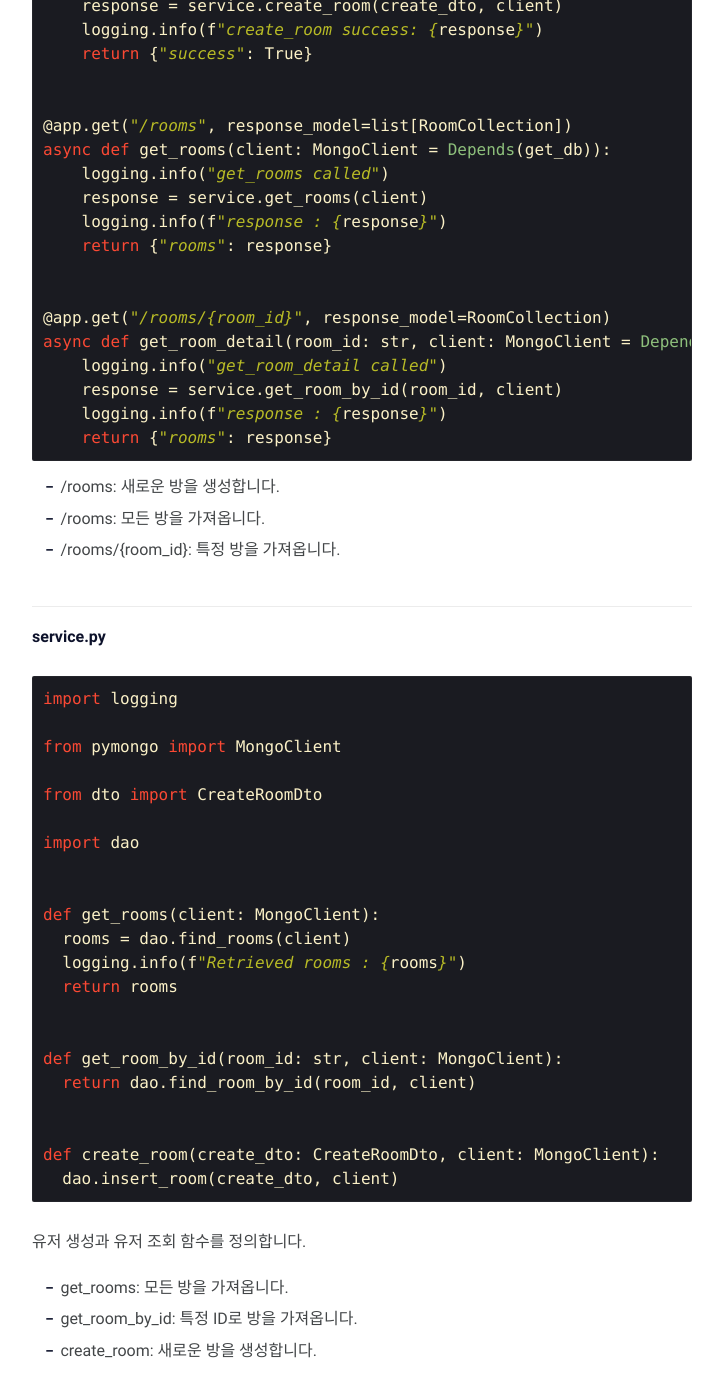
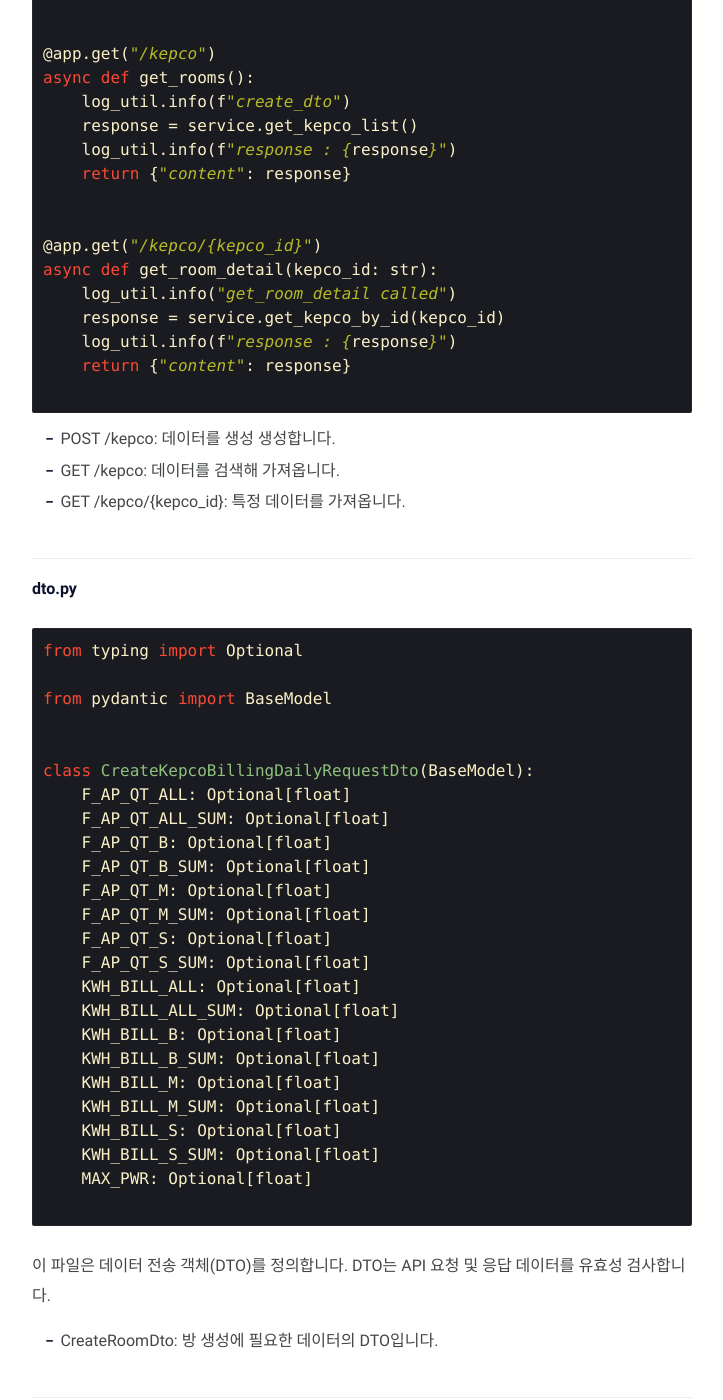
Before and after one commit to jd6186/jd6186.github.io, a Jekyll site: the page built from _posts/BackEnd/Python/2024-02-13-FastAPI_MongoDB.md, in a window 1280 px wide and 1400 px high, scrolled down 1569 px. Shown: the whole window, without its empty margins (278-1001 px from the left). Built offline with Jekyll 4.4.1, drawn with Linux system fonts in a browser that asks for light colours; comment, search, counter and statistics services are not loaded; some of the changed text lies outside the part shown.

Commit message:
[Source Update] python, mongodb 연결 방법 정리

````diff
--- a/_posts/BackEnd/Python/2024-02-13-FastAPI_MongoDB.md
+++ b/_posts/BackEnd/Python/2024-02-13-FastAPI_MongoDB.md
@@ -1,6 +1,6 @@
 ---
 layout: post
-title: "[Python] FastAPI MongoDB 연동 가이드"
+title: "[Python] FastAPI MongoDB 연입 가이드"
 tags: [BackEnd PYTHON]
 ---
 
@@ -24,71 +24,99 @@ FastAPI는 Python 기반 웹 API 프레임워크로, 빠르고 효율적인 API
 **main.py**
 
 ```python
-from fastapi import FastAPI, Depends
-import logging
-from pymongo import MongoClient
+from fastapi import FastAPI, Body
+
+import log_util
+from dto import CreateKepcoBillingDailyRequestDto
 import service
-from database import get_db
-from dto import CreateRoomDto
-from models import RoomCollection
 
 app = FastAPI()
-logging.basicConfig(level=logging.INFO)
 
 
-@app.post("/rooms")
-async def create_room(create_dto: CreateRoomDto, client: MongoClient = Depends(get_db)):
-    logging.info("create_room called")
-    response = service.create_room(create_dto, client)
-    logging.info(f"create_room success: {response}")
-    return {"success": True}
+@app.post("/kepco")
+async def create_room(create_dto: CreateKepcoBillingDailyRequestDto = Body(...)):
+    log_util.info(f"create_room")
+    response = service.create_kepco(create_dto)
+    log_util.info(f"create_room success: {response}")
+    return {"content": True}
 
 
-@app.get("/rooms", response_model=list[RoomCollection])
-async def get_rooms(client: MongoClient = Depends(get_db)):
-    logging.info("get_rooms called")
-    response = service.get_rooms(client)
-    logging.info(f"response : {response}")
-    return {"rooms": response}
+@app.get("/kepco")
+async def get_rooms():
+    log_util.info(f"create_dto")
+    response = service.get_kepco_list()
+    log_util.info(f"response : {response}")
+    return {"content": response}
 
 
-@app.get("/rooms/{room_id}", response_model=RoomCollection)
-async def get_room_detail(room_id: str, client: MongoClient = Depends(get_db)):
-    logging.info("get_room_detail called")
-    response = service.get_room_by_id(room_id, client)
-    logging.info(f"response : {response}")
-    return {"rooms": response}
+@app.get("/kepco/{kepco_id}")
+async def get_room_detail(kepco_id: str):
+    log_util.info("get_room_detail called")
+    response = service.get_kepco_by_id(kepco_id)
+    log_util.info(f"response : {response}")
+    return {"content": response}
+
 ```
-* /rooms: 새로운 방을 생성합니다.
-* /rooms: 모든 방을 가져옵니다.
-* /rooms/{room_id}: 특정 방을 가져옵니다.
+* POST /kepco: 데이터를 생성 생성합니다.
+* GET /kepco: 데이터를 검색해 가져옵니다.
+* GET /kepco/{kepco_id}: 특정 데이터를 가져옵니다.
 <br/><br/>
+
+---
+**dto.py**
+
+```python
+from typing import Optional
+
+from pydantic import BaseModel
+
+
+class CreateKepcoBillingDailyRequestDto(BaseModel):
+    F_AP_QT_ALL: Optional[float]
+    F_AP_QT_ALL_SUM: Optional[float]
+    F_AP_QT_B: Optional[float]
+    F_AP_QT_B_SUM: Optional[float]
+    F_AP_QT_M: Optional[float]
+    F_AP_QT_M_SUM: Optional[float]
+    F_AP_QT_S: Optional[float]
+    F_AP_QT_S_SUM: Optional[float]
+    KWH_BILL_ALL: Optional[float]
+    KWH_BILL_ALL_SUM: Optional[float]
+    KWH_BILL_B: Optional[float]
+    KWH_BILL_B_SUM: Optional[float]
+    KWH_BILL_M: Optional[float]
+    KWH_BILL_M_SUM: Optional[float]
+    KWH_BILL_S: Optional[float]
+    KWH_BILL_S_SUM: Optional[float]
+    MAX_PWR: Optional[float]
+
+```
+이 파일은 데이터 전송 객체(DTO)를 정의합니다. DTO는 API 요청 및 응답 데이터를 유효성 검사합니다.
+
+* CreateRoomDto: 방 생성에 필요한 데이터의 DTO입니다.
+  <br/><br/>
 
 ---
 **service.py**
 
 ```python
-import logging
-
-from pymongo import MongoClient
-
-from dto import CreateRoomDto
-
 import dao
+import log_util
+from dto import CreateKepcoBillingDailyRequestDto
 
 
-def get_rooms(client: MongoClient):
-  rooms = dao.find_rooms(client)
-  logging.info(f"Retrieved rooms : {rooms}")
-  return rooms
+def get_kepco_list():
+    rooms = dao.find_kepco_list()
+    log_util.info(f"Retrieved rooms : {rooms}")
+    return rooms
 
 
-def get_room_by_id(room_id: str, client: MongoClient):
-  return dao.find_room_by_id(room_id, client)
+def get_kepco_by_id(room_id: str):
+    return dao.find_kepco_by_id(room_id)
 
 
-def create_room(create_dto: CreateRoomDto, client: MongoClient):
-  dao.insert_room(create_dto, client)
+def create_kepco(create_dto: CreateKepcoBillingDailyRequestDto):
+    dao.insert_kepco(create_dto)
 ```
 유저 생성과 유저 조회 함수를 정의합니다.
 * get_rooms: 모든 방을 가져옵니다.
@@ -100,55 +128,58 @@ def create_room(create_dto: CreateRoomDto, client: MongoClient):
 **dao.py**
 
 ```python
-import logging
 from datetime import timedelta, timezone, datetime
 from bson import ObjectId
-from pymongo import MongoClient
-from dto import CreateRoomDto
-from models import RoomCollection
 
-collection = 'room'
+import log_util
+from database import client
+from dto import CreateKepcoBillingDailyRequestDto
+from models import KepcoBillingDaily
+
+collection = 'kepco_billing_daily'
+collection_temp = 'kepco_billing_daily_temp'
 
 
-def find_rooms(client: MongoClient):
-    date = "{:%Y-%m-%d %H:%M:%S}".format(datetime.now(timezone(timedelta(hours=9))) - timedelta(days=2))
+def find_kepco_list():
+    log_util.info(f"find_kepco_list START --------------------------------------")
 
     # Mongo 쿼리는 이런 식으로 활용하면 됨
-    pipeline = [
-        {"$sort": {"createdAt": -1}}, # 최신순으로 정렬
-        {'$match': {'createdAt': {'$lt': date}}}, # 2일 이전 데이터만 조회
-        {"$group": {"_id": "room_id", "room_data": {"$first": "$$ROOT"}}}, # 중복 제거
-        {"$project": {"_id": 0, "room_id": "$_id", "room_data": 1}} # 필요한 필드만 조회
+    yesterday = "{:%Y-%m-%d %H:%M:%S}".format(datetime.now(timezone(timedelta(hours=9))) - timedelta(days=1))
+    search_pipeline = [
+        {"$sort": {"_id": -1}},
+        {'$match': {'F_AP_QT_ALL': {"$gt": 10}}},
+        {"$limit": 10}
     ]
-    cursor = client[collection].aggregate(pipeline)
-    logging.info(f"cursor: {cursor}")
-    result_list = [RoomCollection(**result["room_data"]).dict() for result in cursor]
-    logging.info(f"result_list: {result_list}")
-    if result_list:
-        return [RoomCollection(**result).dict() for result in result_list]
+    cursor = client[collection].aggregate(search_pipeline)
+    if not cursor:
+        return None
+    result_list = [KepcoBillingDaily(result) for result in cursor]
+    log_util.info(f"result_list: {result_list}")
+    return result_list
 
 
-def find_room_by_id(room_id: str, client: MongoClient):
-    logging.info(f"room_id: {room_id}")
+def find_kepco_by_id(room_id: str):
+    log_util.info(f"find_kepco_by_id START --------------------------------------")
     room_id = ObjectId(room_id)
-    result = client[collection].find_one({"_id": room_id})
-    logging.info(f"mongo result : {result}")
-    if result:
-        return RoomCollection(**result).dict()
+    response = client[collection].find_one({"_id": room_id})
+    if response:
+        return KepcoBillingDaily(response)
 
 
-def insert_room(create_dto: CreateRoomDto, client: MongoClient):
+def insert_kepco(create_dto: CreateKepcoBillingDailyRequestDto):
+    log_util.info(f"insert_kepco START --------------------------------------")
     create_dto = create_dto.model_dump()
-    logging.info(f"create_dto: {create_dto}")
-    print(f"create_dto: {create_dto}")
     # 데이터 삽입
-    result = client[collection].insert_one(create_dto)
+    log_util.info(f"create test; {create_dto}")
+    response = client[collection_temp].insert_one(create_dto)
 
     # 삽입 결과 확인
-    if result.acknowledged:
-        print("데이터 삽입 성공!")
+    if response.acknowledged:
+        log_util.info("데이터 삽입 성공!")
     else:
-        print("데이터 삽입 실패:", result.error)
+        log_util.error("데이터 삽입 실패:", response.error)
+
+
 ```
 위 코드는 FastAPI와 MongoDB를 연동하여 사용자 정보를 저장하고 조회하는 코드입니다.<br/>
 유저 생성과 유저 조회 함수를 정의합니다. 이때, models에 정의된 User에서 MongoDB의 '_id'를 Python Code에서 'id'로 변환하여 정상적으로 조회됩니다.
@@ -162,128 +193,139 @@ def insert_room(create_dto: CreateRoomDto, client: MongoClient):
 **models.py**
 
 ```python
-from typing import Annotated, Optional
-from pydantic import BaseModel, BeforeValidator, Field
-
-StringConvertType = Annotated[str, BeforeValidator(str)]
-IntegerConvertType = Annotated[int, BeforeValidator(int)]
+class BaseMongoModel:
+    def __init__(self, obj: dict):
+        for key, value in obj.items():
+            if key == "_id":
+                self.id = str(value)
+            elif isinstance(value, float):
+                self.__setattr__(key, float(value))
+            elif isinstance(value, bool):
+                self.__setattr__(key, bool(value))
+            elif isinstance(value, str):
+                self.__setattr__(key, str(value))
 
 
-class RoomCollection(BaseModel):
-  id: Optional[StringConvertType] = Field(alias="_id", default=None)
-  category: str = None
-  description: str = None
-  name: str = None
-  order: int = None
-  room_type: StringConvertType = Field(alias="roomType", default=None)
-  square_meter: IntegerConvertType = Field(alias="squareMeter", default=None)
+class KepcoBillingDaily(BaseMongoModel):
+    id: str = None
+    F_AP_QT_ALL: float = None
+    F_AP_QT_ALL_SUM: float = None
+    F_AP_QT_B: float = None
+    F_AP_QT_B_SUM: float = None
+    F_AP_QT_M: float = None
+    F_AP_QT_M_SUM: float = None
+    F_AP_QT_S: float = None
+    F_AP_QT_S_SUM: float = None
+    KWH_BILL_ALL: float = None
+    KWH_BILL_ALL_SUM: float = None
+    KWH_BILL_B: float = None
+    KWH_BILL_B_SUM: float = None
+    KWH_BILL_M: float = None
+    KWH_BILL_M_SUM: float = None
+    KWH_BILL_S: float = None
+    KWH_BILL_S_SUM: float = None
+    MAX_PWR: float = None
+
+
 ```
-python 문법 중 '_'를 사용하여 변수명을 지정하면, 해당 변수는 private 변수로 취급되어 외부에서 접근할 수 없습니다.<br/>
-위와 같이 모델을 관리하면 MongoDB의 '_id'가 Python Code에서 'id'로 변환되어 정상적으로 조회됩니다.
+model 객체를 생성 시 자동으로 변환이 가능하도록 BaseMongoModel을 상속받아 구현합니다.
 
 * RoomCollection: 방의 모델입니다.
-<br/><br/>
-
----
-**dto.py**
-
-```python
-from pydantic import BaseModel, Field
-
-
-class CreateRoomDto(BaseModel):
-  category: str = Field(max_length=100)
-  description: str = Field(max_length=100)
-  name: str = Field(max_length=100)
-  order: int
-  room_type: str = Field(max_length=100)
-  square_meter: int
-```
-이 파일은 데이터 전송 객체(DTO)를 정의합니다. DTO는 API 요청 및 응답 데이터를 유효성 검사합니다.
-
-* CreateRoomDto: 방 생성에 필요한 데이터의 DTO입니다.
 <br/><br/>
 
 ---
 **database.py**
 
 ```python
-import logging
 from pymongo.mongo_client import MongoClient
 import certifi
 
-host = 'atlas-online-archive-6102f5b81406e867b86462a6-po4vl.a.query.mongodb.net'
-query_param = 'ssl=true&authSource=admin&retryWrites=true&w=majority'
+import log_util
+
+host = ''
+query_param = 'ssl=true&authSource=admin'
 port = 27017
-username = 'greendata'
-password = 'Ab1234567*'
+username = ''
+password = ''
 ca = certifi.where()
 uri = f"mongodb://{username}:{password}@{host}/?{query_param}"
-dbname = 'greenos'
-client = MongoClient(uri, tlsCAFile=ca)
 
-
-def get_db():
-  try:
-    db = client[dbname]
-    db.command('ping')
-    logging.info("Pinged your deployment. You successfully greenos connected to MongoDB!")
-    return db
-  except:
-    logging.error("Failed to connect to the database")
+dbname = ''
+client = MongoClient(uri, tlsCAFile=ca)[dbname]
+client.command('ping')
+log_util.info("Pinged your deployment. You successfully greenos connected to MongoDB!")
 ```
 maxPoolSize 옵션은 연결 풀의 최대 크기를 설정합니다. 기본값은 100입니다.<br/>
 이 파일은 MongoDB와의 연결을 설정합니다. 인증 및 데이터베이스 선택을 처리합니다.
 <br/><br/>
 
 ---
-**room_test.py**
+**app_test.py**
 
 ```python
+import json
+
 import pytest
-import logging
 from starlette.testclient import TestClient
+
+import log_util
+from dto import CreateKepcoBillingDailyRequestDto
 from main import app
 
 
 class TestRoom:
-  client = TestClient(app)
+    client = TestClient(app)
 
-  def test_create_room_success(self):
-    """
-    생성 TEST
-    """
-    data = {
-      "category": "test_category",
-      "description": "test_description",
-      "name": "test_name",
-      "order": 1,
-      "room_type": "test_room_type",
-      "square_meter": 100
-    }
-    response = self.client.post("/rooms", data=data)
-    logging.info(f"test_create_room_success : {response.json()}")
-    assert response.status_code == 200
 
-  def test_get_all_rooms(self):
-    """
-    검색 테스트
-    """
-    response = self.client.get("/rooms")
-    logging.debug(f"test_get_all_rooms : {response.json()}")
-    assert response.status_code == 200
+    def test_create_room_success(self):
+        """
+        Test creating a room with valid data.
+        """
+        data = CreateKepcoBillingDailyRequestDto(
+            F_AP_QT_ALL=1.0,
+            F_AP_QT_ALL_SUM=1.0,
+            F_AP_QT_B=1.0,
+            F_AP_QT_B_SUM=1.0,
+            F_AP_QT_M=1.0,
+            F_AP_QT_M_SUM=1.0,
+            F_AP_QT_S=1.0,
+            F_AP_QT_S_SUM=1.0,
+            KWH_BILL_ALL=1.0,
+            KWH_BILL_ALL_SUM=1.0,
+            KWH_BILL_B=1.0,
+            KWH_BILL_B_SUM=1.0,
+            KWH_BILL_M=1.0,
+            KWH_BILL_M_SUM=1.0,
+            KWH_BILL_S=1.0,
+            KWH_BILL_S_SUM=1.0,
+            MAX_PWR=1.0
+        )
+        response = self.client.post("/kepco", json=data.model_dump()) # json으로 전달해야 현재는 수신 가능
+        log_util.info(f"test_create_room_success : {response.json()}")
+        assert response.status_code == 200
 
-  @pytest.mark.parametrize("id, expected_status_code", [
-    ("invalid_id", 404),  # Testing invalid ID
-    ("실제 있는 ObjectId", 200)  # Testing valid ID
-  ])
-  def test_get_room_by_id_with_parametrization(self, id, expected_status_code):
-    """
-    상세조회 테스트 (파라미터화)
-    """
-    response = self.client.get(f"/rooms/{id}")
-    logging.info(f"test_get_room_by_id_with_parametrization ({id}) : {response.status_code}")
-    assert response.status_code == expected_status_code
+
+    def test_get_all_rooms(self):
+        """
+        Test retrieving all rooms.
+        """
+        response = self.client.get("/kepco")
+        log_util.info(f"test_get_all_rooms : {response.json()}")
+        assert response.status_code == 200
+
+
+    @pytest.mark.parametrize("id, expected_status_code", [
+        ("000000000000000000000000", False),
+        ("65cd50dec4b04b0b65598952", True)
+    ])
+    def test_get_room_by_id_with_parametrization(self, id, expected_status_code):
+        response = self.client.get(f"/kepco/{id}")
+        content = response.json()
+        log_util.info(f"test_get_room_by_id_with_parametrization ({id}) : {content['content']} : {expected_status_code}")
+
+        assert expected_status_code == (content['content'] is not None)
+
+
 ```
 이 파일은 방 관련 API에 대한 테스트를 정의한 내용입니다.
 
@@ -298,10 +340,11 @@ class TestRoom:
 ```txt
 fastapi
 hypercorn
+pymongo
+pytest-html
+certifi
+pydantic
 httpx
-pytest
-pymongo
-certifi
 ```
 이 파일에는 프로젝트에 필요한 모든 종속성이 명시되어 있습니다.
 <br/><br/>
@@ -312,6 +355,51 @@ certifi
 pytest -o log_cli=true
 ```
 pytest를 사용하여 테스트를 실행합니다. log_cli=true 옵션을 사용하여 테스트 로그를 표시합니다.
+
+---
+**log.ini**
+
+```ini
+[loggers]
+keys=root,sLogger
+
+[handlers]
+keys=consoleHandler,fileHandler
+
+[formatters]
+keys=fileFormatter,consoleFormatter
+
+[logger_root]
+level=DEBUG
+handlers=consoleHandler
+
+[logger_sLogger]
+level=DEBUG
+handlers=consoleHandler,fileHandler
+qualname=sLogger
+propagate=0
+
+[handler_consoleHandler]
+class=StreamHandler
+level=DEBUG
+formatter=consoleFormatter
+args=(sys.stdout,)
+
+[handler_fileHandler]
+class=FileHandler
+level=DEBUG
+formatter=fileFormatter
+args=('logfile.log',)
+
+[formatter_fileFormatter]
+format=[%(asctime)s] %(levelname)s : %(message)s
+datefmt=
+
+[formatter_consoleFormatter]
+format=[%(asctime)s] %(levelname)s : %(message)s
+datefmt=
+```
+log 관련 설정을 모아 둔 파일입니다.
 <br/><br/><br/><br/>
 
 ### 조회는 되는데 입력/수정/삭제가 되지 않는 경우
````
Also changed, not shown: other parts of _posts/BackEnd/Python/2024-02-13-FastAPI_MongoDB.md (+1 -1 lines).
